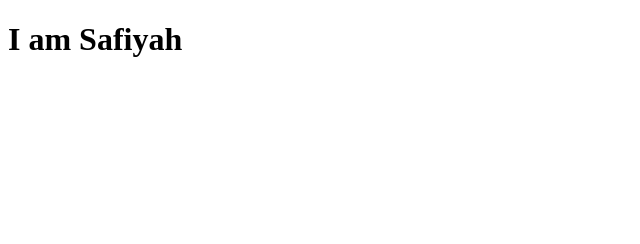
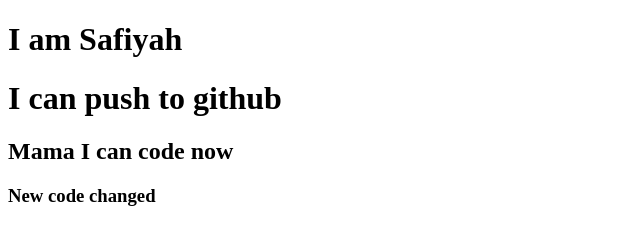
Before and after one commit to safiyah-sanjum/my-second-repo, a plain HTML site: page index.html in a window 1280 px wide. Shown: the whole page, without its empty margins (0-640 px from the left). Drawn offline with Linux system fonts and the light colour scheme.

Commit message:
added header

```diff
--- a/index.html
+++ b/index.html
@@ -8,6 +8,9 @@
 </head>
 <body>
     <h1>I am Safiyah</h1>
+    <h1>I can push to github</h1>
+    <h2>Mama I can code now</h2>
+    <h3>New code changed</h3>
 
 </body>
 </html>
```
